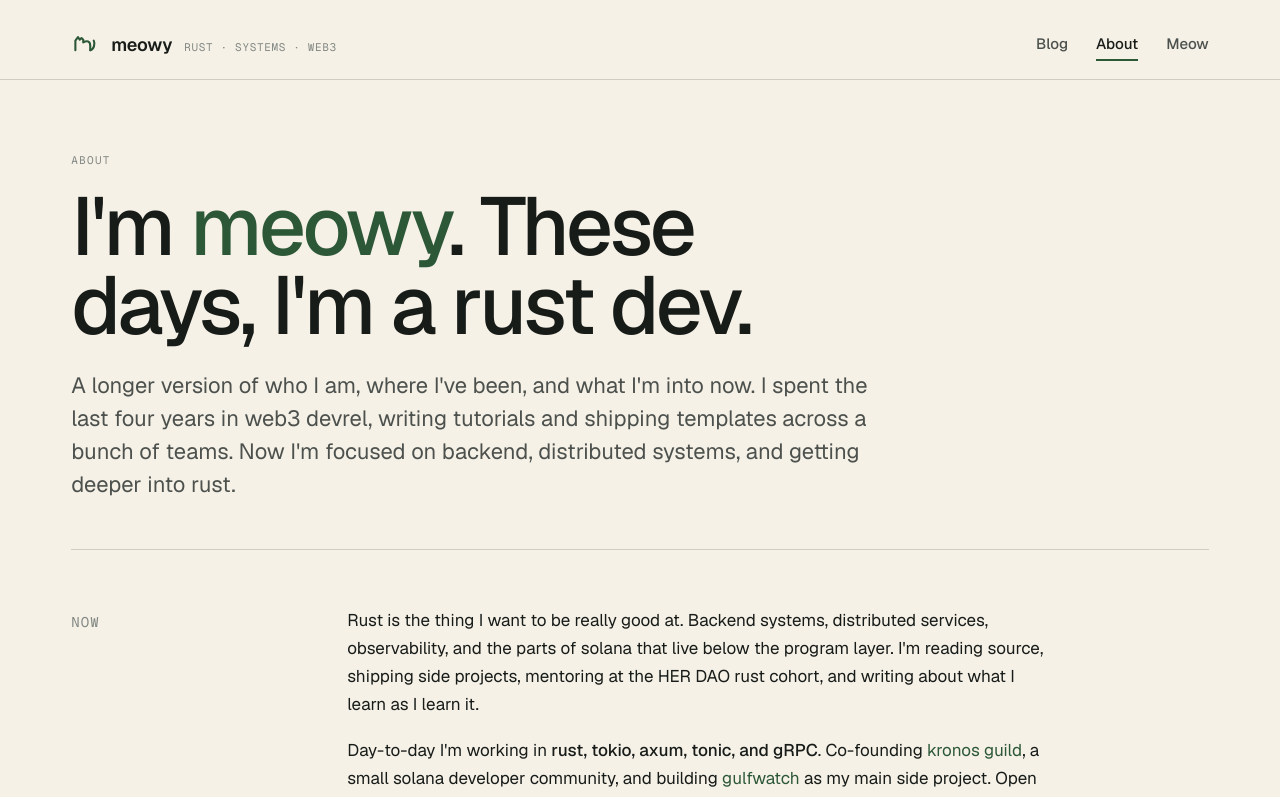
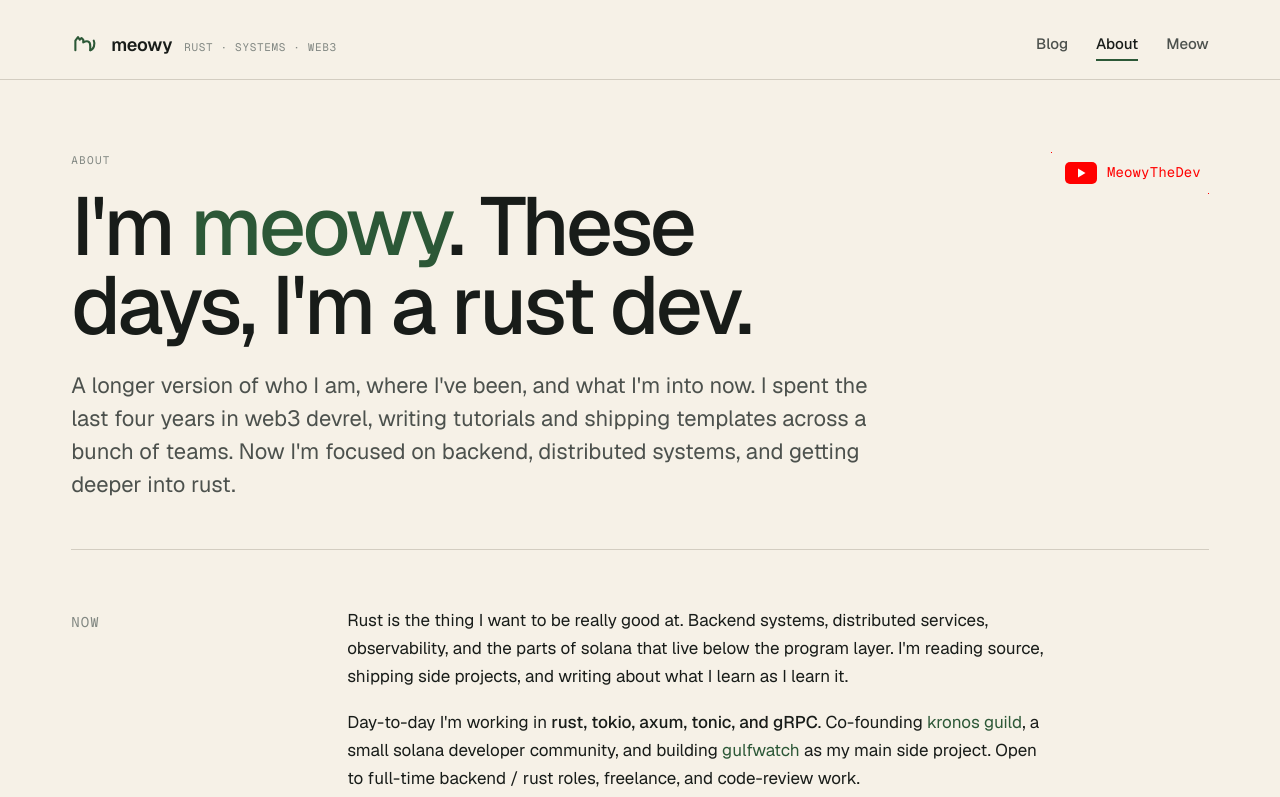
Before and after one commit to meowyx/meowy-blog, a Next.js app: page /about in a window 1280 px wide. Shown: the top 797 px of the page. Built offline with nearby package versions, Linux system fonts and the light colour scheme.

Commit message:
added yt

```diff
--- a/app/about/about.css
+++ b/app/about/about.css
@@ -3,8 +3,15 @@
 .about-head {
   padding: 72px 0 48px;
   border-bottom: 1px solid var(--rule);
+  display: flex;
+  align-items: flex-start;
+  justify-content: space-between;
+  gap: 32px;
 }
-@media (max-width: 760px) { .about-head { padding: 48px 0 32px; } }
+.about-head > .head-main { flex: 1 1 auto; min-width: 0; }
+@media (max-width: 760px) {
+  .about-head { padding: 48px 0 32px; flex-direction: column; gap: 24px; }
+}
 
 .about-head h1 {
   font-size: clamp(40px, 6.4vw, 84px);
--- a/app/about/page.tsx
+++ b/app/about/page.tsx
@@ -1,6 +1,7 @@
 import type { Metadata } from "next"
 import Link from "next/link"
 import { Eyebrow } from "@/components/eyebrow"
+import { YouTubeLink } from "@/components/youtube-link"
 import "./about.css"
 
 export const metadata: Metadata = {
@@ -13,6 +14,7 @@ export default function AboutPage() {
   return (
     <>
       <section className="about-head">
+        <div className="head-main">
           <Eyebrow style={{ marginBottom: 18 }}>about</Eyebrow>
           <h1>
             I&#39;m <em>meowy</em>. These days, I&#39;m a rust dev.
@@ -23,6 +25,8 @@ export default function AboutPage() {
             templates across a bunch of teams. Now I&#39;m focused on backend, distributed
             systems, and getting deeper into rust.
           </p>
+        </div>
+        <YouTubeLink />
       </section>
 
       <section className="prose">
@@ -31,8 +35,8 @@ export default function AboutPage() {
           <p>
             Rust is the thing I want to be really good at. Backend systems, distributed
             services, observability, and the parts of solana that live below the program
-            layer. I&#39;m reading source, shipping side projects, mentoring at the HER DAO
-            rust cohort, and writing about what I learn as I learn it.
+            layer. I&#39;m reading source, shipping side projects, and writing about what I
+            learn as I learn it.
           </p>
           <p>
             Day-to-day I&#39;m working in <strong>rust, tokio, axum, tonic, and gRPC</strong>.
--- a/app/globals.css
+++ b/app/globals.css
@@ -256,3 +256,54 @@ nav.primary a.active::after {
 /* Muted utility */
 .muted { color: var(--ink-3); }
 .accent { color: var(--accent); }
+
+/* YouTube link — sits top-right of head sections.
+   Hover: a thin frame draws itself in around the pill, top → right → bottom → left.
+   Built from two pseudo-elements: ::before owns the top + right corner,
+   ::after owns the bottom + left corner. Each grows width then height,
+   with staggered delays to give the sequential single-line trace. */
+.youtube-link {
+  position: relative;
+  display: inline-flex;
+  align-items: center;
+  gap: 10px;
+  padding: 10px 14px;
+  color: #FF0000;
+  font-family: var(--mono);
+  font-size: 14px;
+  letter-spacing: 0.01em;
+  white-space: nowrap;
+}
+.youtube-link svg { display: block; flex-shrink: 0; }
+.youtube-link::before,
+.youtube-link::after {
+  content: "";
+  position: absolute;
+  width: 0;
+  height: 0;
+  pointer-events: none;
+}
+.youtube-link::before {
+  top: 0;
+  left: 0;
+  border-top: 1.5px solid currentColor;
+  border-right: 1.5px solid currentColor;
+  transition: width .18s ease 0s, height .18s ease .18s;
+}
+.youtube-link::after {
+  bottom: 0;
+  right: 0;
+  border-bottom: 1.5px solid currentColor;
+  border-left: 1.5px solid currentColor;
+  transition: width .18s ease .36s, height .18s ease .54s;
+}
+.youtube-link:hover::before {
+  width: 100%;
+  height: 100%;
+  transition: width .18s ease 0s, height .18s ease .18s;
+}
+.youtube-link:hover::after {
+  width: 100%;
+  height: 100%;
+  transition: width .18s ease .36s, height .18s ease .54s;
+}
--- a/app/meow/page.tsx
+++ b/app/meow/page.tsx
@@ -1,6 +1,7 @@
 import type { Metadata } from "next"
 import Image from "next/image"
 import { Eyebrow } from "@/components/eyebrow"
+import { YouTubeLink } from "@/components/youtube-link"
 import "./meow.css"
 
 export const metadata: Metadata = {
@@ -44,6 +45,7 @@ export default function MeowPage() {
   return (
     <>
       <section className="meow-head">
+        <div className="head-main">
           <Eyebrow withDot style={{ marginBottom: 18 }}>cat dossier</Eyebrow>
           <h1>This is <em>Piku</em>.</h1>
           <p className="lede">
@@ -51,6 +53,8 @@ export default function MeowPage() {
             snack maximalist, professional sunbeam follower. Co-author of every
             late-night refactor on this site, by way of walking across the keyboard.
           </p>
+        </div>
+        <YouTubeLink />
       </section>
 
       <section className="dossier">
--- a/app/page.tsx
+++ b/app/page.tsx
@@ -1,6 +1,7 @@
 import type { Metadata } from "next"
 import { BlogArchive } from "@/components/blog-archive"
 import { Eyebrow } from "@/components/eyebrow"
+import { YouTubeLink } from "@/components/youtube-link"
 import { getAllBlogEntries } from "@/lib/blog-data"
 import "./blog/blog.css"
 
@@ -23,6 +24,7 @@ export default function HomePage() {
             Notes on rust, backends, and the unglamorous middle of building software.
           </p>
         </div>
+        <YouTubeLink />
       </section>
 
       <section className="archive-wrap">
--- a/components/site-footer.tsx
+++ b/components/site-footer.tsx
@@ -3,7 +3,7 @@ export function SiteFooter() {
   return (
     <footer className="site-footer">
       <div className="shell">
-        <span>// crafted with care &nbsp;·&nbsp; {year}</span>
+        <span>// crafted with my cat &nbsp;·&nbsp; {year}</span>
         <span>
           <a href="https://github.com/meowyx" className="link">github</a>
           &nbsp;·&nbsp;
--- /dev/null
+++ b/components/youtube-link.tsx
@@ -0,0 +1,26 @@
+interface Props {
+  label?: string
+}
+
+export function YouTubeLink({ label = "MeowyTheDev" }: Props) {
+  return (
+    <a
+      href="https://www.youtube.com/@MeowyTheDev"
+      target="_blank"
+      rel="noopener noreferrer"
+      className="youtube-link"
+      aria-label={`YouTube ${label}`}
+    >
+      <svg
+        width="32"
+        height="22"
+        viewBox="0 0 32 22"
+        aria-hidden="true"
+      >
+        <rect x="0" y="0" width="32" height="22" rx="5" fill="#FF0000" />
+        <path d="M13 6.5 L 13 15.5 L 20.5 11 Z" fill="#ffffff" />
+      </svg>
+      <span>{label}</span>
+    </a>
+  )
+}
```
Also changed, not shown: app/blog/blog.css (+6 -1 lines), app/meow/meow.css (+8 -1 lines). Lines whose indentation alone changed are shown as unchanged.
